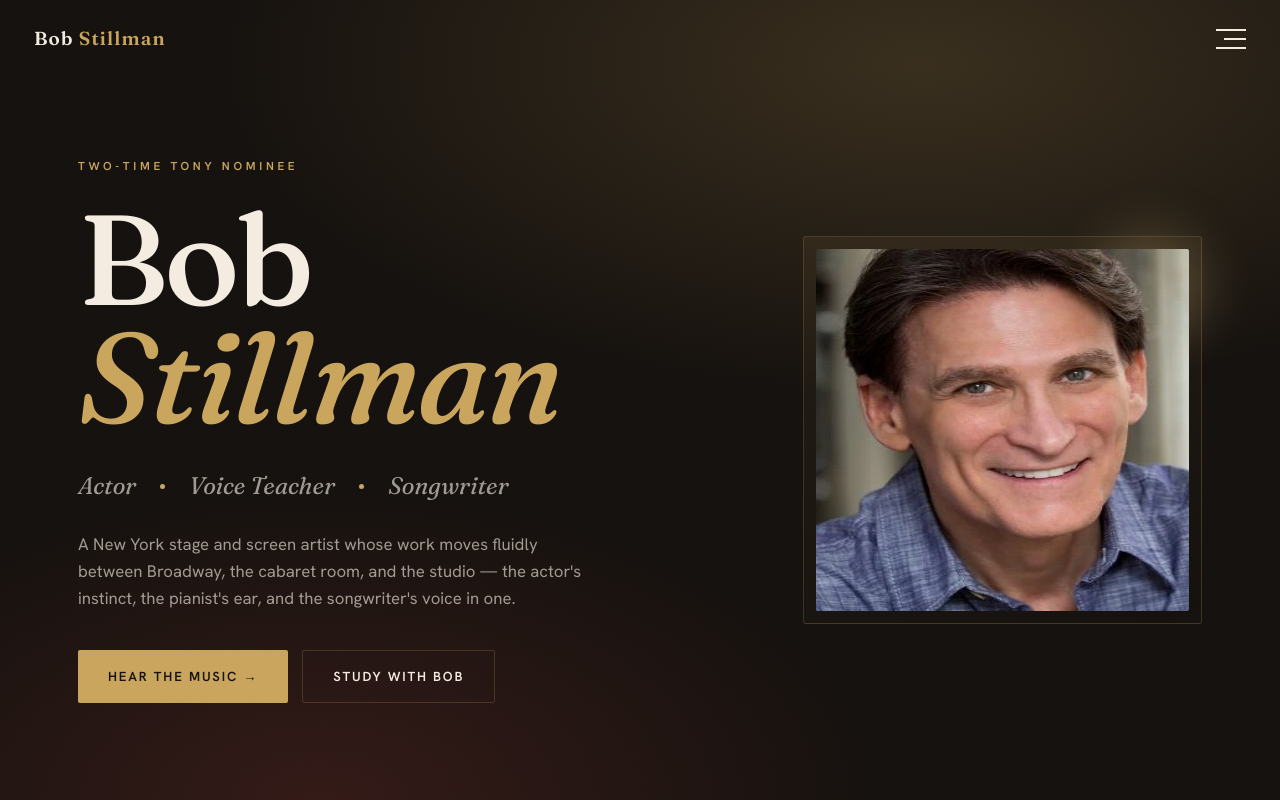
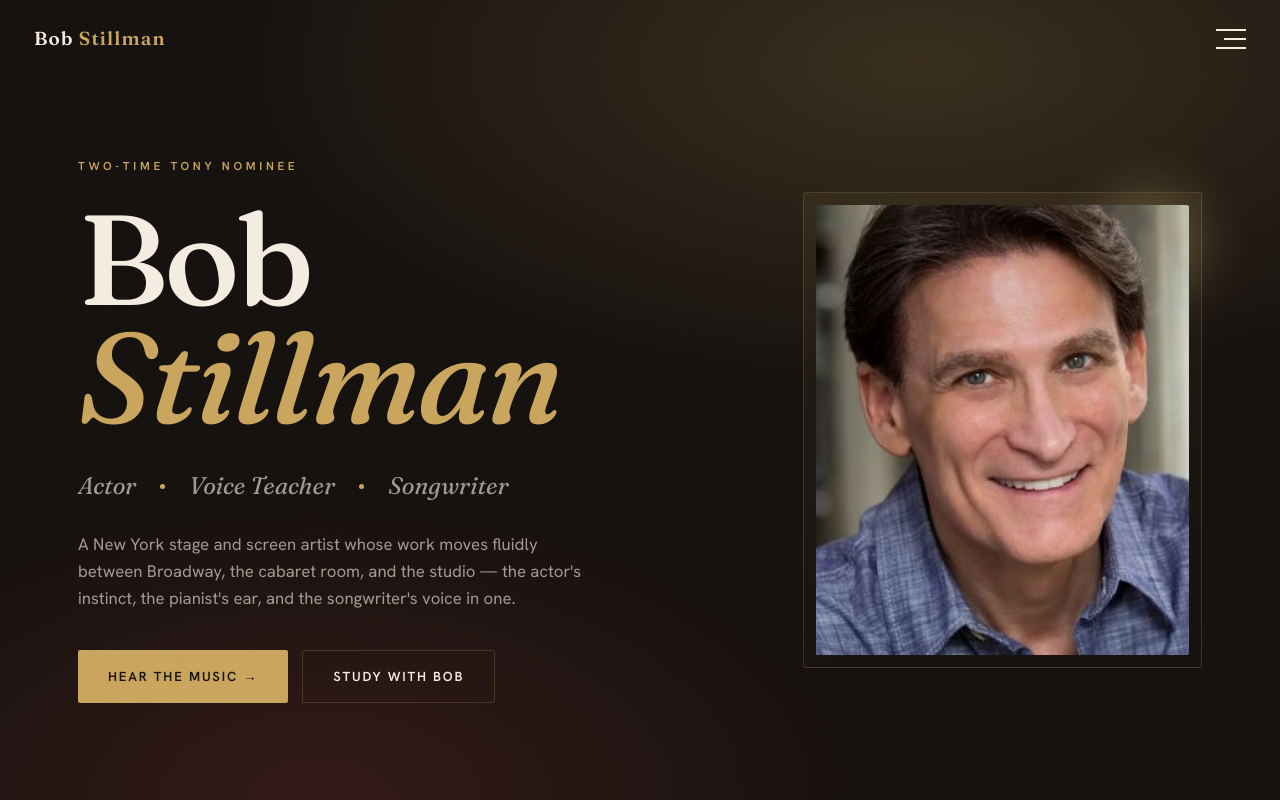
Before and after one commit to BobSCohen/BobSCohen.github.io, a plain HTML site: page index.html in a window 1280 px wide. Shown: the top 800 px of the page. Drawn offline with Linux system fonts and the light colour scheme.

Commit message:
Update style.css

```diff
--- a/css/style.css
+++ b/css/style.css
@@ -149,7 +149,7 @@ body.menu-open .menu li a{transform:translateY(0);transition:transform .7s var(-
   content:"";position:absolute;inset:-30px -30px auto auto;width:160px;height:160px;
   background:radial-gradient(circle, rgba(230,198,132,.35), transparent 70%);filter:blur(20px);z-index:-1;
 }
-.portrait img{width:100%;border-radius:2px;filter:saturate(.96) contrast(1.02);}
+.portrait img{width:100%;height:auto;border-radius:2px;filter:saturate(.96) contrast(1.02);}
 .portrait .cap{margin-top:14px;text-align:center;font-family:var(--display);font-style:italic;color:var(--paper-faint);font-size:.92rem;}
 
 @keyframes rise{to{opacity:1;transform:none;}}
```
